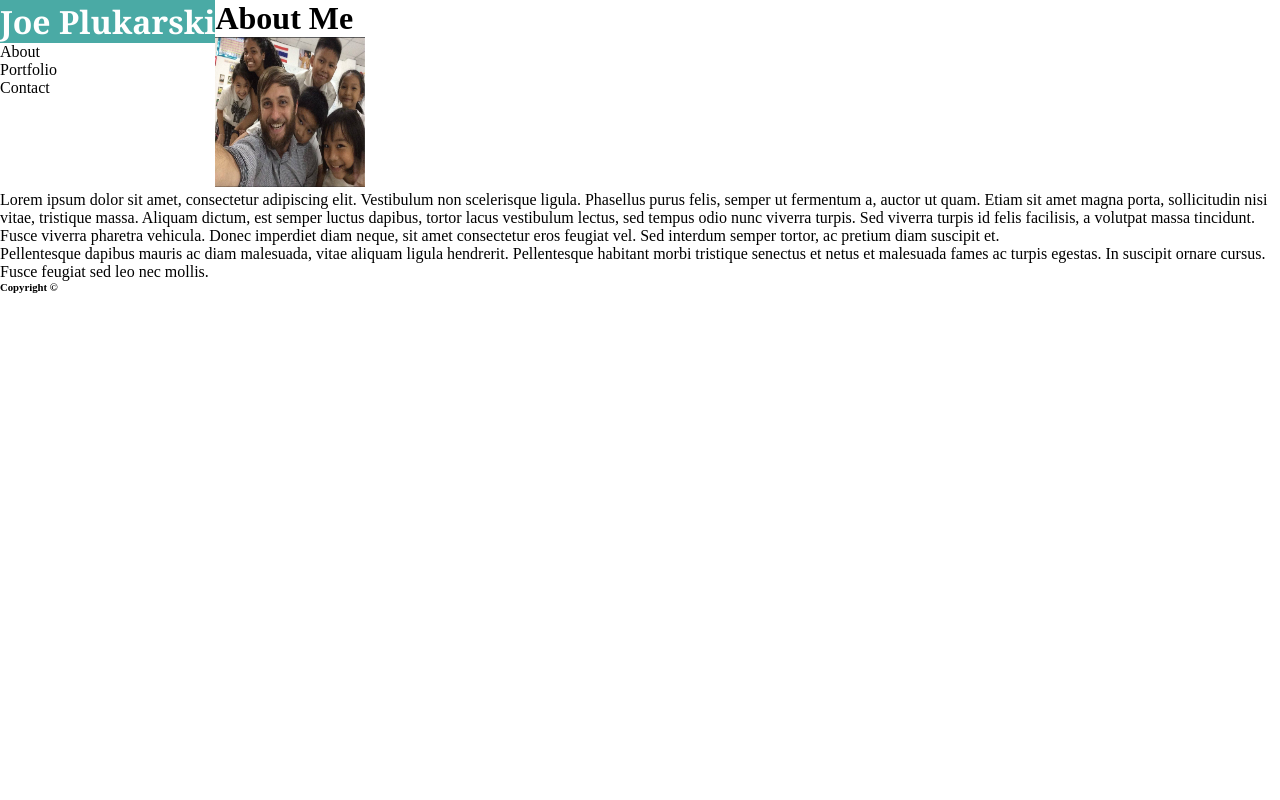
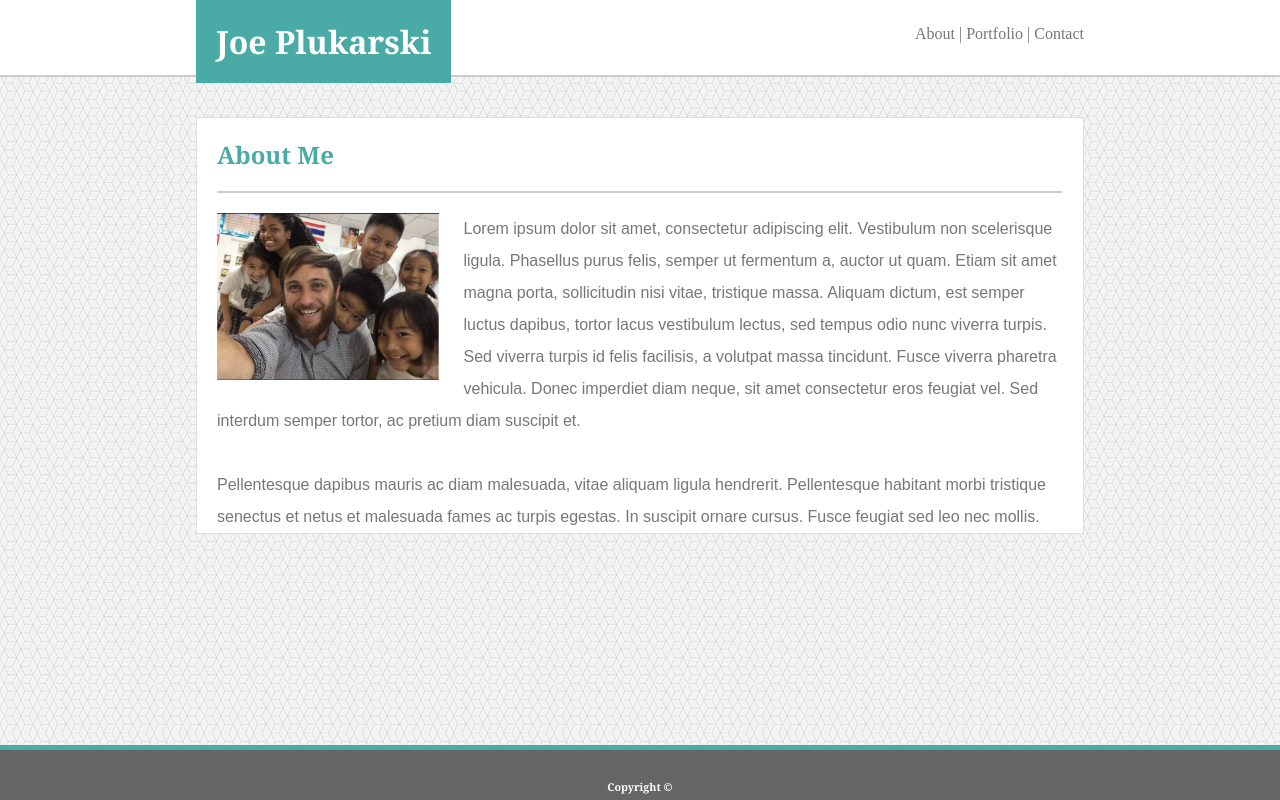
Before and after one commit to jplukarski/Basic-Portfolio, a plain HTML site: page index.html in a window 1280 px wide. Drawn offline with Linux system fonts and the light colour scheme.

Commit message:
Added CSS to the About Me page

```diff
--- a/assets/css/style.css
+++ b/assets/css/style.css
@@ -1,14 +1,103 @@
 *{
     margin:0;
     padding:0;
+
 }
 
+body {
+    background-image: url("../images/qbkls.png")
+}
+
+/*Below is only the Joe Plukarski element at the top*/
 .Header {
     font-family: 'Georgia', Times, Times New Roman, serif;
     background-color: #4aaaa5;
-    color: white
+    color: white;
+    display: inline-block;
+    padding: 20px;
+    margin-left: 196px;
 }
 
+/*Below is the entire header part of the page*/
 .Navbar{
+    background-color:#ffffff;
+    height: 75px;
+    border-bottom: #cccccc 2px solid;
+}
+
+.border_line {
+    border-bottom: #cccccc 2px solid;
+}
+
+.main_body {
+    max-width: 960px;
+    background-color: #ffffff;
+    border: #dddddd 1px solid;
+    margin-top: 40px;
+    margin-left: 196px;
+    margin-right: 196px;
+}
+
+#nav_buttons {
+    display: inline-block;
+    float:right;
+    margin-top: 25px;
+    margin-right: 196px;
+}
+
+ul {
+    list-style-type: none;
+    margin: 0;
+    padding: 0;
+    color: #777777;
+    background-color: #ffffff
+}
+
+li {
+    display: inline;
+}
+
+.About_Me {
+    font-family: 'Georgia', Times, Times New Roman, serif;
+    background-color: white;
+    color: #4aaaa5;
+    display: inline-block;
+    padding: 20px 20px 20px 0px;
+    border-bottom: #cccccc 2px solid;
+    margin-bottom: 20px;
+    margin-left: 20px;
+    width: 825px;
+}
+
+img {
     float:left;
+    margin-left: 20px;
+    margin-right: 5px;
+    padding: 0px 20px 0px 0px;
 }
+
+#Text {
+    color: #777777;
+    line-height: 2;
+    margin-left: 20px;
+    font-family: 'Arial', 'Helvetica Neue', Helvetica, sans-serif;
+    margin-right: 20px;
+}
+
+.footer{
+    background-color: #666666;
+    font-family: 'Georgia', Times, Times New Roman, serif;
+    text-align: center;
+    color: white;
+    height: 50px;
+    position: fixed;
+    left: 0;
+    bottom: 0;
+    width: 100%;
+    border-top: #4aaaa5 5px solid;
+
+}
+
+.footer-text{
+    margin-top: 30px;
+}
--- a/index.html
+++ b/index.html
@@ -1,45 +1,65 @@
 <!DOCTYPE html>
 <html>
+
 <head>
     <meta charset="utf-8" />
     <meta http-equiv="X-UA-Compatible" content="IE=edge">
     <title>About Joe</title>
-    <link rel="stylesheet" href="./assets/css/style.css"/>
+    <link rel="stylesheet" href="./assets/css/style.css" />
 </head>
 
 <body>
-
     <!--Navbar-->
-    <div class="Navbar">
+    <div class="Navbar border_line">
         <div class="Header">
             <h1>Joe Plukarski</h1>
         </div>
-        <div>
+        <div id="nav_buttons">
             <ul>
-                <li><a href="#"></a>About</li>
-                <li><a href="#"></a>Portfolio</li>
-                <li><a href="#"></a>Contact</li>
+                <li>
+                    <a href="#"></a>About |</li>
+                <li>
+                    <a href="#"></a>Portfolio |</li>
+                <li>
+                    <a href="#"></a>Contact</li>
             </ul>
         </div>
     </div>
 
     <!--Body-->
 
-<div>
-    <div>
-        <h1>About Me</h1>
+    <div class="main_body">
+        <div class="About_Me">
+            <h2>About Me</h2>
         </div>
         <div>
-        <img src="assets/images/volunteering.png" width="150" height="150">
+            <img src="assets/images/volunteering.png" width="25%" height="25%">
         </div>
+
         <div>
-        <p>Lorem ipsum dolor sit amet, consectetur adipiscing elit. Vestibulum non scelerisque ligula. Phasellus purus felis, semper ut fermentum a, auctor ut quam. Etiam sit amet magna porta, sollicitudin nisi vitae, tristique massa. Aliquam dictum, est semper luctus dapibus, tortor lacus vestibulum lectus, sed tempus odio nunc viverra turpis. Sed viverra turpis id felis facilisis, a volutpat massa tincidunt. Fusce viverra pharetra vehicula. Donec imperdiet diam neque, sit amet consectetur eros feugiat vel. Sed interdum semper tortor, ac pretium diam suscipit et.</p>
-         <p>Pellentesque dapibus mauris ac diam malesuada, vitae aliquam ligula hendrerit. Pellentesque habitant morbi tristique senectus et netus et malesuada fames ac turpis egestas. In suscipit ornare cursus. Fusce feugiat sed leo nec mollis.</p>
+            <div id="Text">
+                <p>Lorem ipsum dolor sit amet, consectetur adipiscing elit. Vestibulum non scelerisque ligula. Phasellus purus
+                    felis, semper ut fermentum a, auctor ut quam. Etiam sit amet magna porta, sollicitudin nisi vitae, tristique
+                    massa. Aliquam dictum, est semper luctus dapibus, tortor lacus vestibulum lectus, sed tempus odio nunc
+                    viverra turpis. Sed viverra turpis id felis facilisis, a volutpat massa tincidunt. Fusce viverra pharetra
+                    vehicula. Donec imperdiet diam neque, sit amet consectetur eros feugiat vel. Sed interdum semper tortor,
+                    ac pretium diam suscipit et.</p>
+                <br>
+                <p>Pellentesque dapibus mauris ac diam malesuada, vitae aliquam ligula hendrerit. Pellentesque habitant morbi
+                    tristique senectus et netus et malesuada fames ac turpis egestas. In suscipit ornare cursus. Fusce feugiat
+                    sed leo nec mollis.</p>
+
+            </div>
+        </div>
     </div>
 
     <!--Footer-->
     <div>
-        <h6>Copyright ©</h6>
+        <div class="footer">
+            <div>
+                <div class="footer-text"><h6>Copyright ©</h6><div></div>
             </div>
         </div>
+    </div>
+
 </html>
```
Also changed, not shown: assets/images/qbkls.png (added). Lines whose indentation alone changed are shown as unchanged.
